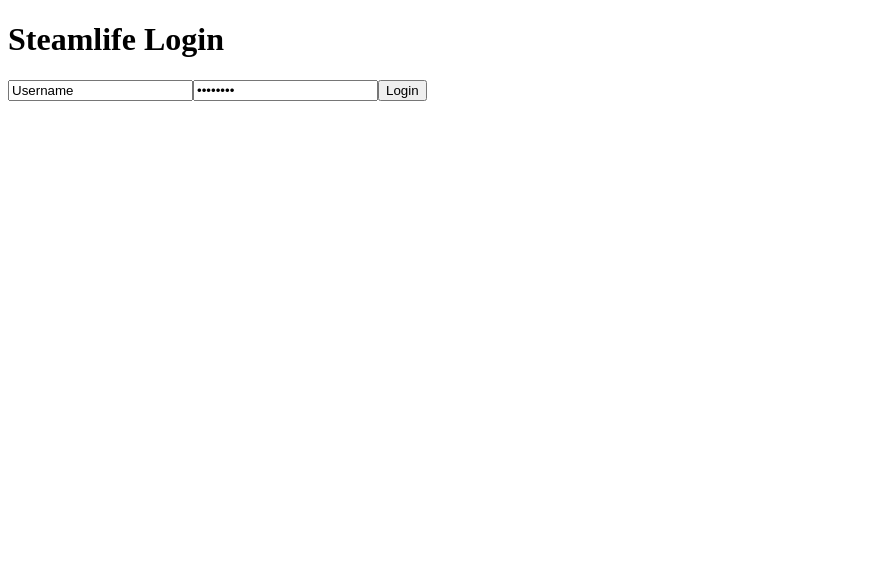
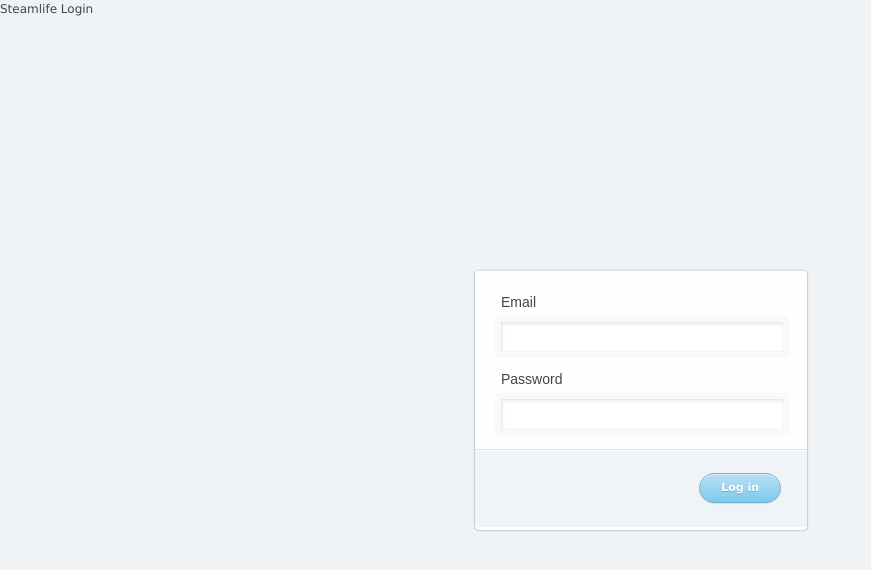
Before and after one commit to eduardochiaro/steamlife, a CodeIgniter app: page /dbname/login in a window 1280 px wide. Shown: the top 570 px of the page, without its empty margins (0-871 px from the left). Run offline with CodeIgniter, Linux system fonts and the light colour scheme.

Commit message:
add style

```diff
--- a/public_html/application/views/default/header.php
+++ b/public_html/application/views/default/header.php
@@ -3,5 +3,7 @@
 <head>
 	<meta charset="utf-8">
 	<title>Steamlife</title>
+<link rel="stylesheet" type="text/css" href="<?php echo site_url('static/css/reset.css');?>">
+<link rel="stylesheet" type="text/css" href="<?php echo site_url('static/css/structure.css');?>">
 </head>
 <body>
--- a/public_html/application/views/login/form.php
+++ b/public_html/application/views/login/form.php
@@ -1,15 +1,38 @@
 <?php $this->load->view('default/header'); ?>
-<div id="login_form">
+
 	<h1>Steamlife Login</h1>
+
+
 	<?php if(isset($error)):?><div class="error"><?php echo $error ?></div><?php endif;?>
+
+	<form class="box login">
+	<fieldset class="boxBody">
+	  <label>Username</label>
+	  <input type="text" tabindex="1" placeholder="PremiumPixel" required>
+	  <label><a href="#" class="rLink" tabindex="5">Forget your password?</a>Password</label>
+	  <input type="password" tabindex="2" required>
+	</fieldset>
+	<footer>
+	  <label><input type="checkbox" tabindex="3">Keep me logged in</label>
+	  <input type="submit" class="btnLogin" value="Login" tabindex="4">
+	</footer>
+</form>
     <?php
-	echo form_open('login');
-	echo form_input('username', 'Username');
-	echo form_password('password', 'Password');
-	echo form_submit('submit', 'Login');
+	echo form_open('login',array('class' => 'box login'));
+
+	echo form_fieldset('',array('class' => 'boxBody'));
+	echo form_label('Email');
+	echo form_input('username', '', array('tabindex'=>1, 'placeholder'=>'steam@thedeveloperinside.com', 'required'=>1));
+
+
+	echo form_label('Password');
+	echo form_password('password', '', array('tabindex'=>3, 'required'=>1));
+	echo form_fieldset_close();
+	echo '<footer>';
+	echo form_button(array('type'=>'submit','content'=>'Log in','class' => 'btnLogin'));
+	echo '</footer>';
 	echo form_close();
 	?>
 
-</div>
 
 <?php $this->load->view('default/footer'); ?>
--- /dev/null
+++ b/public_html/static/css/reset.css
@@ -0,0 +1,113 @@
+/*  HTML5 ✰ Boilerplate  */
+
+
+html, body, div, span, object, iframe,
+h1, h2, h3, h4, h5, h6, p, blockquote, pre,
+abbr, address, cite, code, del, dfn, em, img, ins, kbd, q, samp,
+small, strong, sub, sup, var, b, i, dl, dt, dd, ol, ul, li,
+fieldset, form, label, legend,
+table, caption, tbody, tfoot, thead, tr, th, td,
+article, aside, canvas, details, figcaption, figure,
+footer, header, hgroup, menu, nav, section, summary,
+time, mark, audio, video {
+  margin: 0;
+  padding: 0;
+  border: 0;
+  font-size: 100%;
+  font: inherit;
+  vertical-align: baseline;
+}
+
+article, aside, details, figcaption, figure,
+footer, header, hgroup, menu, nav, section {
+  display: block;
+}
+
+blockquote, q { quotes: none; }
+blockquote:before, blockquote:after,
+q:before, q:after { content: ''; content: none; }
+ins { background-color: #ff9; color: #000; text-decoration: none; }
+mark { background-color: #ff9; color: #000; font-style: italic; font-weight: bold; }
+del { text-decoration: line-through; }
+abbr[title], dfn[title] { border-bottom: 1px dotted; cursor: help; }
+table { border-collapse: collapse; border-spacing: 0; }
+hr { display: block; height: 1px; border: 0; border-top: 1px solid #ccc; margin: 1em 0; padding: 0; }
+input, select { vertical-align: middle; }
+
+body {font:12px/18px Lucida Sans, sans-serif;}
+select, input, textarea, button { font:99% sans-serif; }
+pre, code, kbd, samp { font-family: monospace, sans-serif; }
+a:hover, a:active, *:focus, input:focus, button:focus { outline: none; }
+ul, ol { margin-left: 2em; }
+ol { list-style-type: decimal; }
+nav ul, nav li { margin: 0; list-style:none; list-style-image: none; }
+small { font-size: 85%; }
+strong, th { font-weight: bold; }
+td { vertical-align: top; }
+
+sub, sup { font-size: 75%; line-height: 0; position: relative; }
+sup { top: -0.5em; }
+sub { bottom: -0.25em; }
+
+pre { white-space: pre; white-space: pre-wrap; word-wrap: break-word; padding: 15px; }
+textarea { overflow: auto; }
+.ie6 legend, .ie7 legend { margin-left: -7px; }
+input[type="radio"] { vertical-align: text-bottom; }
+input[type="checkbox"] { vertical-align: bottom; }
+.ie7 input[type="checkbox"] { vertical-align: baseline; }
+.ie6 input { vertical-align: text-bottom; }
+label, input[type="button"], input[type="submit"], input[type="image"], button { cursor: pointer; }
+button, input, select, textarea { margin: 0; }
+input:valid, textarea:valid   {  }
+input:invalid, textarea:invalid { border-radius: 1px; -moz-box-shadow: 0px 0px 5px red; -webkit-box-shadow: 0px 0px 5px red; box-shadow: 0px 0px 5px red; }
+.no-boxshadow input:invalid, .no-boxshadow textarea:invalid { background-color: #f0dddd; }
+
+::-moz-selection{ background: #a1d8f0; color:#fff; text-shadow: none; }
+::selection { background:#a1d8f0; color:#fff; text-shadow: none; }
+a:link { -webkit-tap-highlight-color: #a1d8f0; }
+
+button {  width: auto; overflow: visible; }
+.ie7 img { -ms-interpolation-mode: bicubic; }
+
+body, select, input, textarea {color: #444; }
+a, a:active, a:visited { color: #666; text-decoration:none; }
+a:hover { color: #c00; }
+.ir { display: block; text-indent: -999em; overflow: hidden; background-repeat: no-repeat; text-align: left; direction: ltr; }
+.hidden { display: none; visibility: hidden; }
+.visuallyhidden { border: 0; clip: rect(0 0 0 0); height: 1px; margin: -1px; overflow: hidden; padding: 0; position: absolute; width: 1px; }
+.visuallyhidden.focusable:active,
+.visuallyhidden.focusable:focus { clip: auto; height: auto; margin: 0; overflow: visible; position: static; width: auto; }
+.invisible { visibility: hidden; }
+.clearfix:before, .clearfix:after { content: "\0020"; display: block; height: 0; overflow: hidden; }
+.clearfix:after { clear: both; }
+.clearfix { zoom: 1; }
+
+
+@media all and (orientation:portrait) {
+
+}
+
+@media all and (orientation:landscape) {
+
+}
+
+@media screen and (max-device-width: 480px) {
+
+  /* html { -webkit-text-size-adjust:none; -ms-text-size-adjust:none; } */
+}
+
+
+@media print {
+  * { background: transparent !important; color: black !important; text-shadow: none !important; filter:none !important;
+  -ms-filter: none !important; }
+  a, a:visited { color: #444 !important; text-decoration: underline; }
+  a[href]:after { content: " (" attr(href) ")"; }
+  abbr[title]:after { content: " (" attr(title) ")"; }
+  .ir a:after, a[href^="javascript:"]:after, a[href^="#"]:after { content: ""; }
+  pre, blockquote { border: 1px solid #999; page-break-inside: avoid; }
+  thead { display: table-header-group; }
+  tr, img { page-break-inside: avoid; }
+  @page { margin: 0.5cm; }
+  p, h2, h3 { orphans: 3; widows: 3; }
+  h2, h3{ page-break-after: avoid; }
+}
--- /dev/null
+++ b/public_html/static/css/structure.css
@@ -0,0 +1,163 @@
+/*
+  ✰✰✰✰✰✰✰✰✰✰✰✰✰✰
+
+  Simple Login Form
+  HTML5/CSS3 Coded by: $hekh@r d-Ziner, CSSJunction.com
+  PSD by:PremiumPixels.com
+
+  Uuage: Free. You can modify, remove our links and use wherever you want ☺.
+
+  ✰✰✰✰✰✰✰✰✰✰✰✰✰✰✰
+
+*/
+body{
+  background:#eff3f6;
+}
+.box
+{
+    background:#fefefe;
+    border: 1px solid #C3D4DB;
+	border-top:1px;
+    -webkit-border-radius:5px;
+    -moz-border-radius:5px;
+    border-radius:5px;
+    -moz-box-shadow:rgba(0,0,0,0.15) 0 0 1px;
+    -webkit-box-shadow:rgba(0,0,0,0.15) 0 0 1px;
+    box-shadow:rgba(0,0,0,0.15) 0 0 1px;
+    color:#444;
+    font:normal 12px/14px Arial, Helvetica, Sans-serif;
+    margin:0 auto 30px;
+	overflow:hidden;
+}
+.box.login
+{
+	height:260px;
+    width:332px;
+	position:absolute;
+	left:50%;
+	top:50%;
+	margin:-130px 0 0 -166px;
+}
+.boxBody
+{
+    background:#fefefe;
+    border-top:1px solid #dde0e8;
+    border-bottom:1px solid #dde0e8;
+    padding:10px 20px;
+}
+
+.box footer
+{
+    background:#eff4f6;
+    border-top:1px solid #fff;
+    padding:22px 26px;
+    overflow:hidden;
+	height:32px;
+}
+.box label
+{
+    display:block;
+    font:14px/22px Arial, Helvetica, Sans-serif;
+    margin:10px 0 0 6px;
+}
+.box footer label{
+	float:left;
+	margin:4px 0 0;
+}
+.box footer input[type=checkbox]{
+	vertical-align:sub;
+	*vertical-align:middle;
+	margin-right:10px;
+}
+.box input[type=text],
+.box input[type=password],
+.txtField,
+.cjComboBox
+{
+    border:6px solid #F7F9FA;
+    -webkit-border-radius:3px;
+    -moz-border-radius:3px;
+    border-radius:3px;
+    -moz-box-shadow:2px 3px 3px rgba(0, 0, 0, 0.06) inset, 0 0 1px #95a2a7 inset;
+    -webkit-box-shadow:2px 3px 3px rgba(0, 0, 0, 0.06) inset, 0 0 1px #95a2a7 inset;
+    box-shadow:2px 3px 3px rgba(0, 0, 0, 0.06) inset, 0 0 1px #95a2a7 inset;
+    margin:3px 0 4px;
+    padding:8px 6px;
+    width:270px;
+    display:block;
+}
+.box input[type=text]:focus,
+.box input[type=password]:focus,
+.txtField:focus,
+.cjComboBox:focus
+{
+    border:6px solid #f0f7fc;
+    -moz-box-shadow:2px 3px 3px rgba(0, 0, 0, 0.04) inset, 0 0 1px #0d6db6 inset;
+    -webkit-box-shadow:2px 3px 3px rgba(0, 0, 0, 0.04) inset, 0 0 1px #0d6db6 inset;
+    box-shadow:2px 3px 3px rgba(0, 0, 0, 0.04) inset, 0 0 1px #0d6db6 inset;
+	color:#333;
+}
+.cjComboBox
+{
+    width:294px;
+}
+.cjComboBox.small
+{
+    padding:3px 2px 3px 6px;
+    width:100px;
+    border-width:3px !important;
+}
+.txtField.small
+{
+    padding:3px 6px;
+    width:200px;
+    border-width:3px !important;
+}
+
+.rLink{padding:0 6px 0 0; font-size:11px; float:right;}
+.box a{color:#999;}
+.box a:hover, .box a:focus{text-decoration:underline;}
+.box a:active{color:#f84747;}
+.btnLogin
+{
+    -moz-border-radius:2px;
+    -webkit-border-radius:2px;
+    border-radius:15px;
+    background:#a1d8f0;
+    background:-moz-linear-gradient(top, #badff3, #7acbed);
+    background:-webkit-gradient(linear, left top, left bottom, from(#badff3), to(#7acbed));
+	-ms-filter: "progid:DXImageTransform.Microsoft.gradient(startColorStr='#badff3', EndColorStr='#7acbed')";
+    border:1px solid #7db0cc !important;
+    cursor: pointer;
+    padding:11px 16px;
+    font:bold 11px/14px Verdana, Tahomma, Geneva;
+    text-shadow:rgba(0,0,0,0.2) 0 1px 0px;
+    color:#fff;
+    -moz-box-shadow:inset rgba(255,255,255,0.6) 0 1px 1px, rgba(0,0,0,0.1) 0 1px 1px;
+    -webkit-box-shadow:inset rgba(255,255,255,0.6) 0 1px 1px, rgba(0,0,0,0.1) 0 1px 1px;
+    box-shadow:inset rgba(255,255,255,0.6) 0 1px 1px, rgba(0,0,0,0.1) 0 1px 1px;
+    margin-left:12px;
+    float:right;
+	padding:7px 21px;
+}
+
+.btnLogin:hover,
+.btnLogin:focus,
+.btnLogin:active{
+    background:#a1d8f0;
+    background:-moz-linear-gradient(top, #7acbed, #badff3);
+    background:-webkit-gradient(linear, left top, left bottom, from(#7acbed), to(#badff3));
+	-ms-filter: "progid:DXImageTransform.Microsoft.gradient(startColorStr='#7acbed', EndColorStr='#badff3')";
+}
+.btnLogin:active
+{
+    text-shadow:rgba(0,0,0,0.3) 0 -1px 0px;
+}
+footer#main{
+	position:fixed;
+	left:0;
+	bottom:10px;
+	text-align:center;
+	font:normal 11px/16px Arial, Helvetica, sans-serif;
+	width:100%;
+}
```
